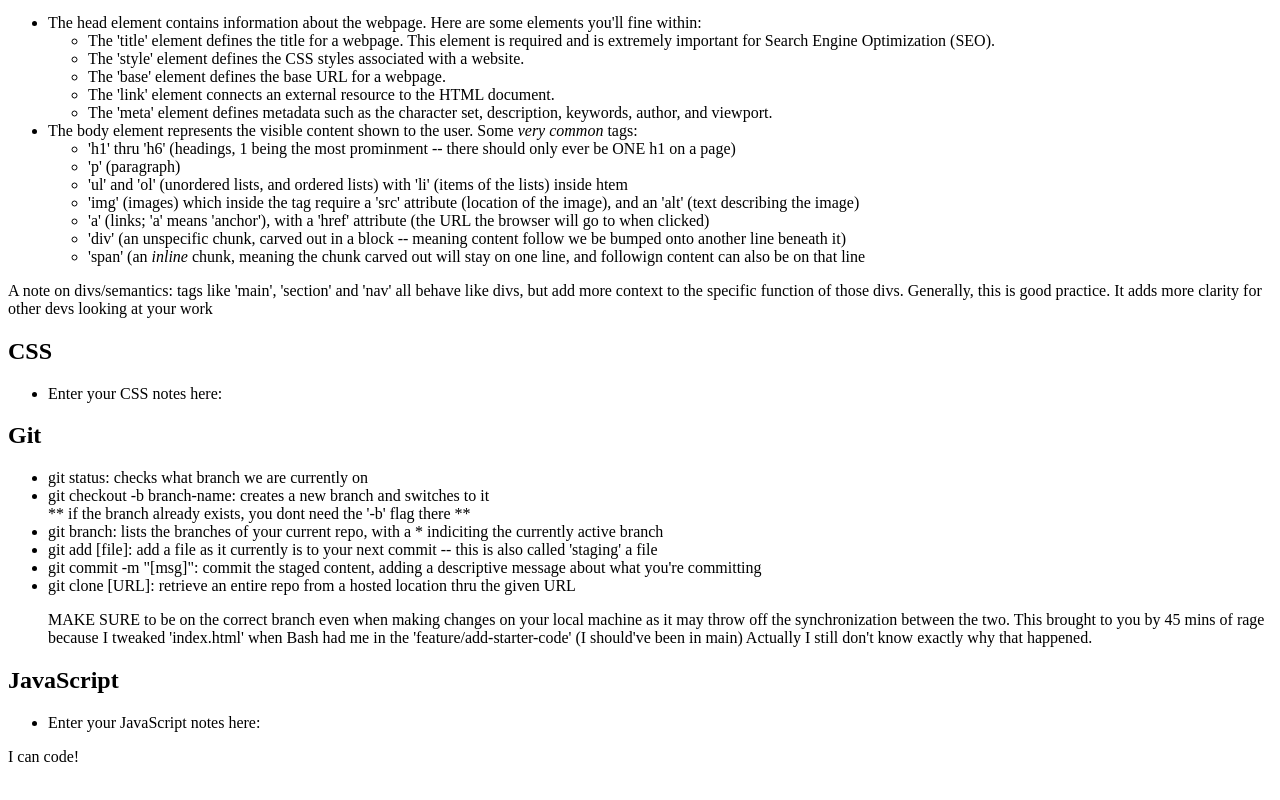
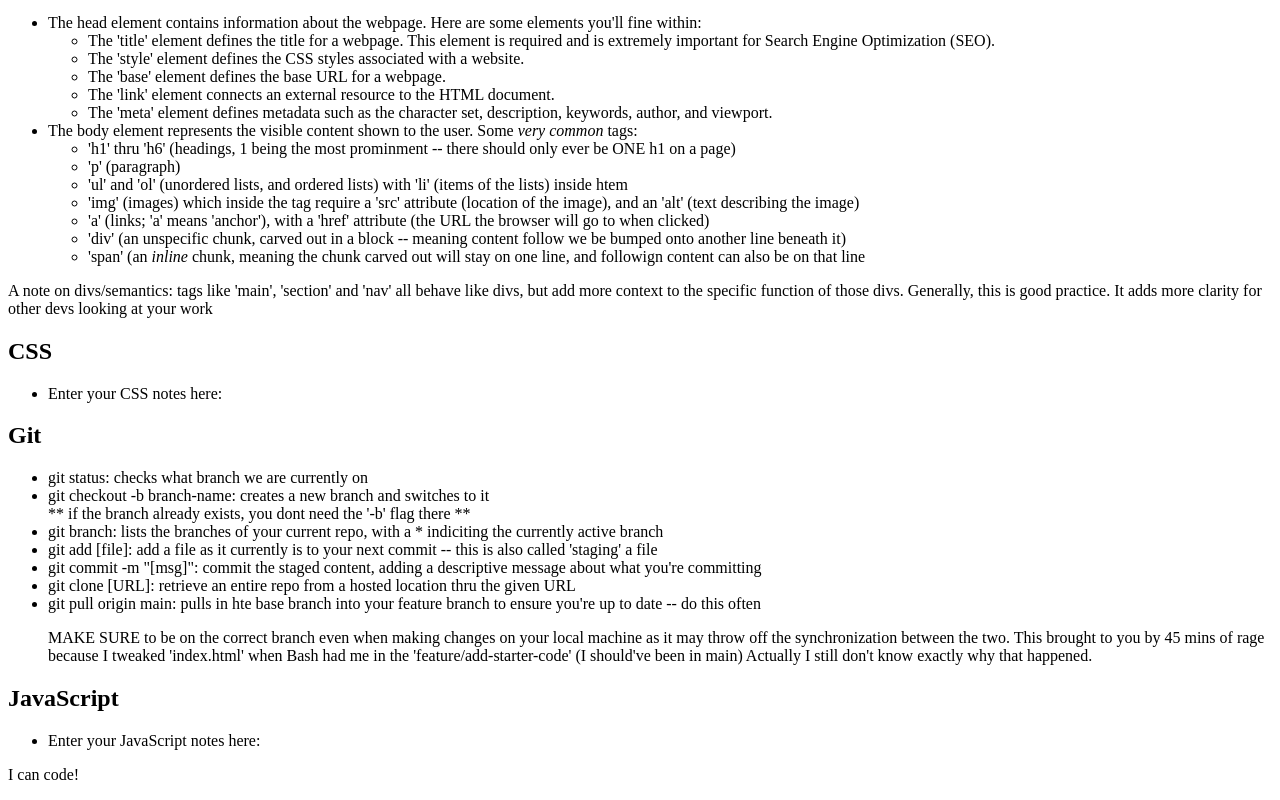
Before and after one commit to tjr1387/prework-study-guide, a plain HTML site: page index.html in a window 1280 px wide. Shown: the part 913-1713 px from the top of the page. Drawn offline with Linux system fonts and the light colour scheme.

Commit message:
added code to the HTML file again

```diff
--- a/index.html
+++ b/index.html
@@ -68,6 +68,7 @@
           <li>git add [file]: add a file as it currently is to your next commit -- this is also called 'staging' a file</li>
           <li>git commit -m "[msg]": commit the staged content, adding a descriptive message about what you're committing</li>
           <li>git clone [URL]: retrieve an entire repo from a hosted location thru the given URL</li>
+          <li>git pull origin main: pulls in hte base branch into your feature branch to ensure you're up to date -- do this often</li>
           <p>MAKE SURE to be on the correct branch even when making changes on your local machine as it may throw off the synchronization between the two.
             This brought to you by 45 mins of rage because I tweaked 'index.html' when Bash had me in the 'feature/add-starter-code' (I should've been in main)
             Actually I still don't know exactly why that happened.
```
